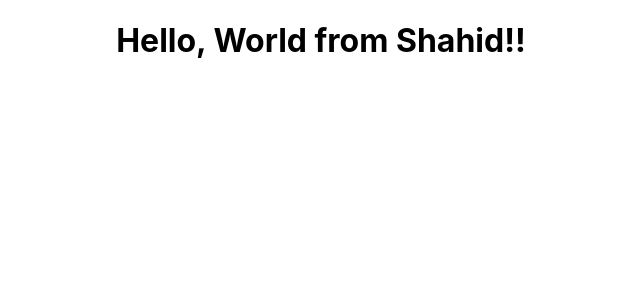
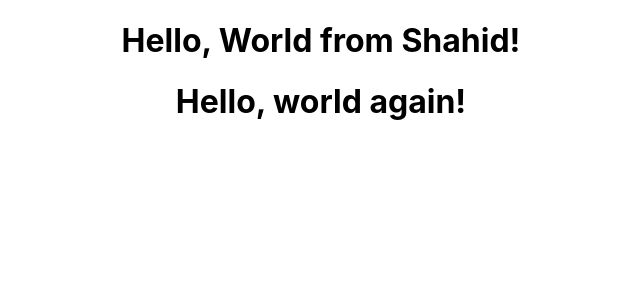
Before and after one commit to syedshahidashiqali/2ndrepo, a React (Create React App) app: page / in a window 1280 px wide. Shown: the top 300 px of the page, without its empty margins (319-959 px from the left). Built offline with nearby package versions, Linux system fonts and the light colour scheme.

Commit message:
update App.js

```diff
--- a/src/App.js
+++ b/src/App.js
@@ -4,7 +4,8 @@ import './App.css';
 function App() {
   return (
     <div className="App">
-      <h1>Hello, World from Shahid!!</h1>
+      <h1>Hello, World from Shahid!</h1>
+      <h1>Hello, world again!</h1>
     </div>
   );
 }
```
